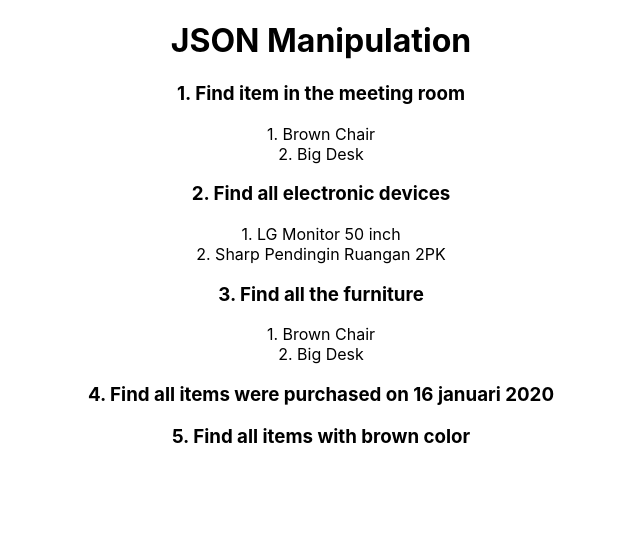
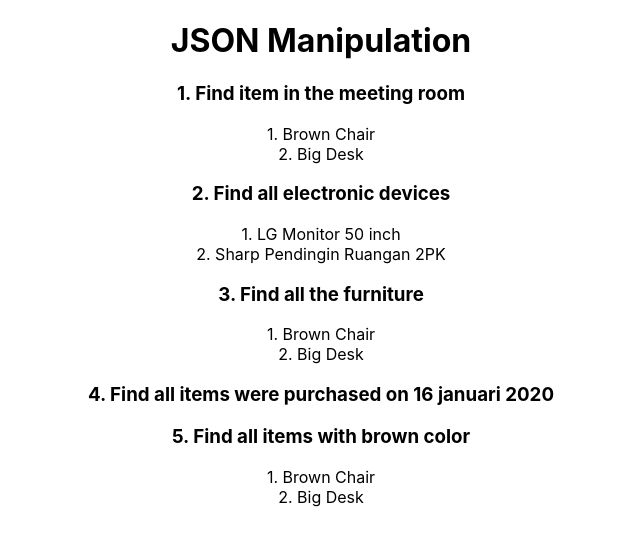
Before and after one commit to andidass/test-refactory, a React (Create React App) app in the folder refactory-test/: page /soal-json-manipulation in a window 1280 px wide. Shown: the top 546 px of the page, without its empty margins (319-959 px from the left). Built offline with nearby package versions, Linux system fonts and the light colour scheme.

Commit message:
fixing soal5

```diff
--- a/refactory-test/src/JSON Manipulation/Soal4.js
+++ b/refactory-test/src/JSON Manipulation/Soal4.js
@@ -6,7 +6,7 @@ const Soal4 = () => {
     <Fragment>
       <h3>4. Find all items were purchased on 16 januari 2020</h3>
       {/* {data
-        .filter((item) => item.type === "furniture")
+        .filter((item) => item.purchased_on === "")
         .map((a, index) => (
           <div>{index + 1 + ". " + a.name}</div>
         ))} */}
--- a/refactory-test/src/JSON Manipulation/Soal5.js
+++ b/refactory-test/src/JSON Manipulation/Soal5.js
@@ -1,15 +1,29 @@
-import React, { Fragment } from "react";
+import React, { Fragment, useEffect, useState } from "react";
 import { data } from "./data";
 
 const Soal5 = () => {
+  const [arr, setArr] = useState([]);
+  useEffect(() => {
+    setArr(
+      data.map((item) => item.tags.filter((b) => b === "brown").length > 0)
+    );
+  }, [setArr]);
+
   return (
     <Fragment>
       <h3>5. Find all items with brown color</h3>
-      {data
-        .filter((item) => item.tags === "brown")
-        .map((a, index) => (
-          <div>{index + 1 + ". " + a.name}</div>
-        ))}
+      <div>
+        {arr
+          .map(
+            (e, index) =>
+              e && (
+                <div>
+                  {index + 1}. {data[index].name}
+                </div>
+              )
+          )
+          .filter((brownItem) => brownItem !== false)}
+      </div>
     </Fragment>
   );
 };
```
